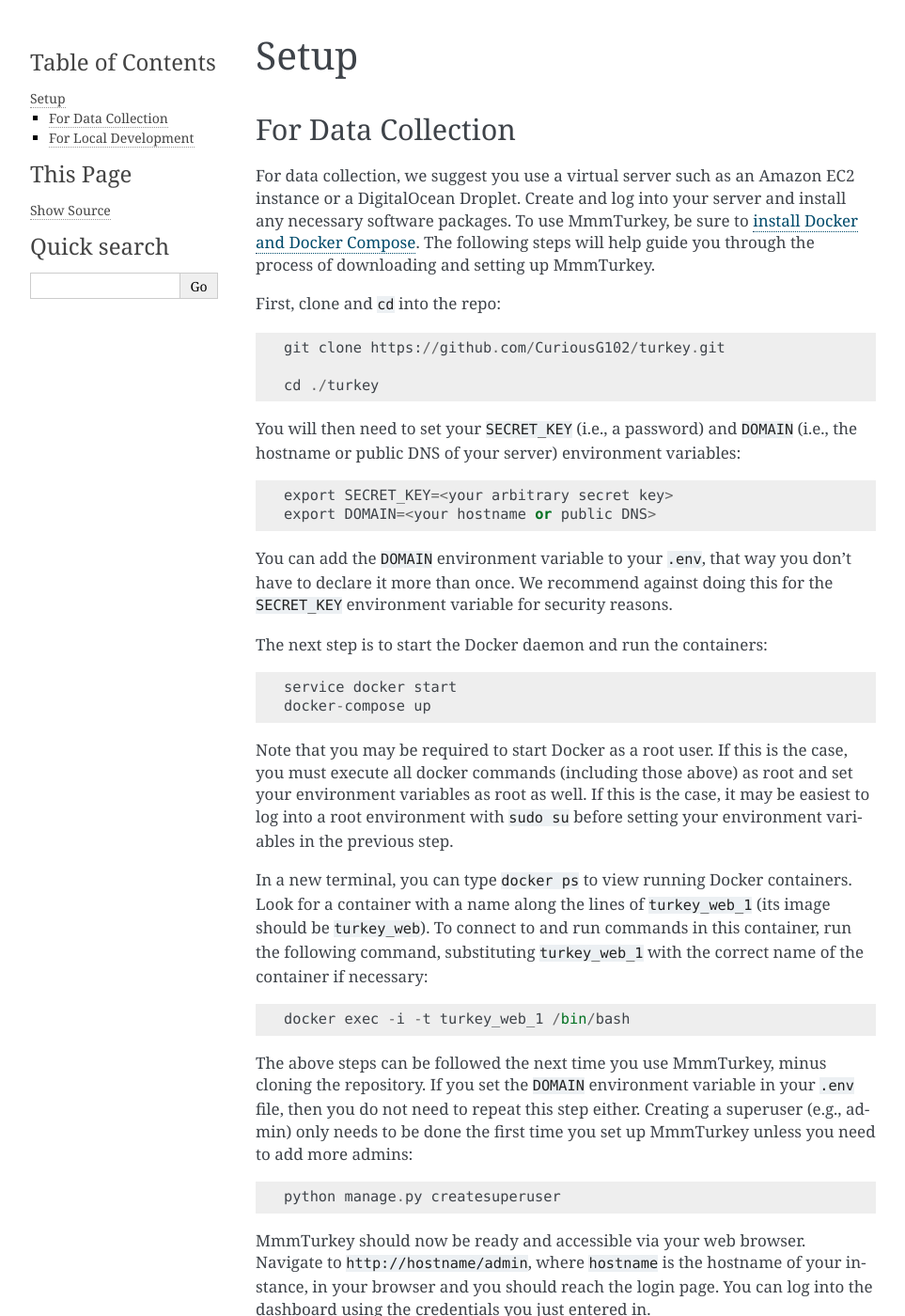
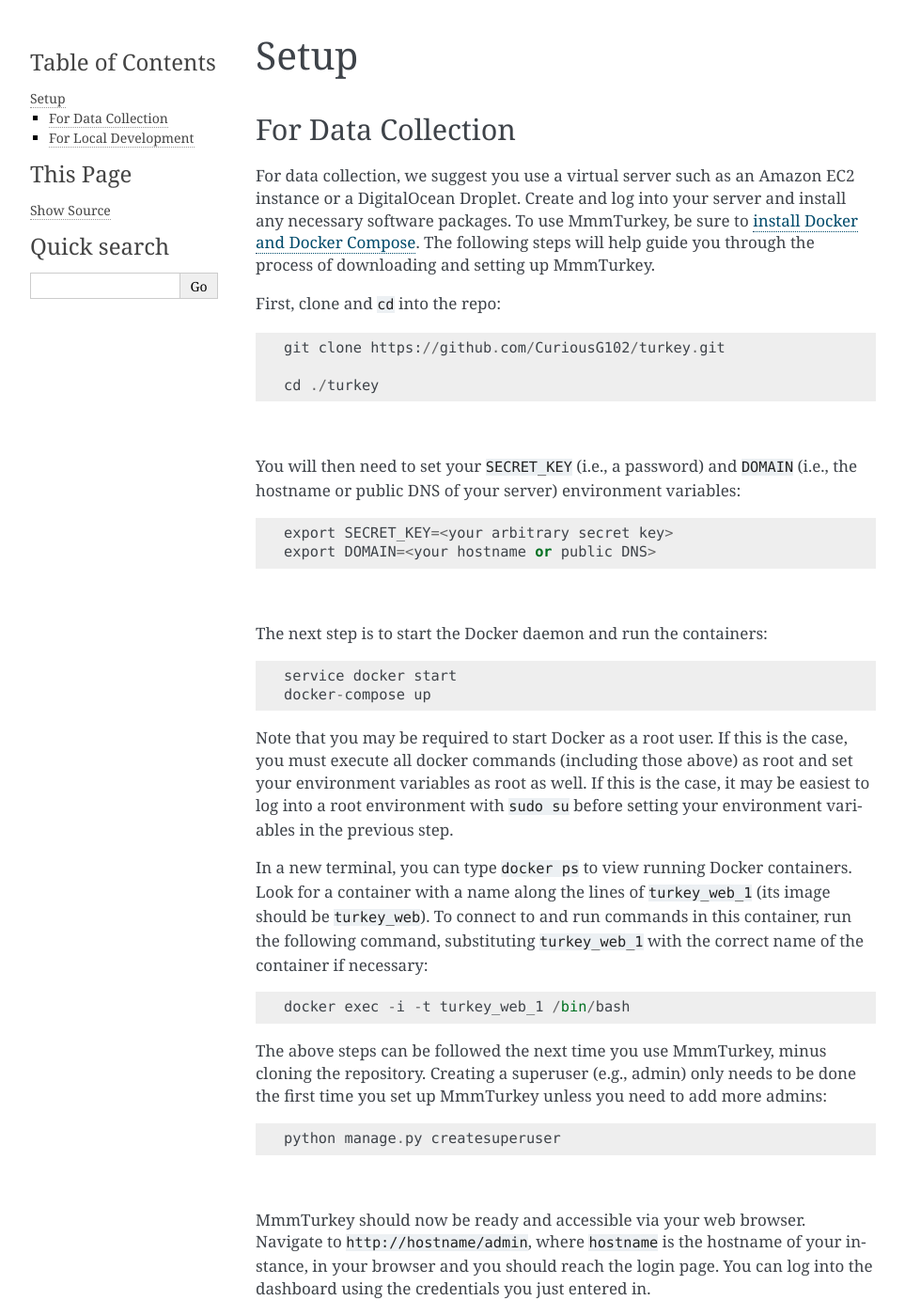
Before and after one commit to CuriousG102/turkey, a Sphinx documentation site: the page built from web/turkey/docs/source/setup.rst, in a window 1280 px wide and 1400 px high. Shown: the whole window at 94% size, without its empty margins (148-1111 px from the left). Built offline with Sphinx 7.4.7, drawn with Linux system fonts in a browser that asks for light colours; pages that are not in the unit, such as notebooks, are missing from menus.

Commit message:
removing suggestions to add DOMAIN to .env

```diff
--- a/web/turkey/docs/source/setup.rst
+++ b/web/turkey/docs/source/setup.rst
@@ -11,14 +11,13 @@
 
     cd ./turkey
 
-
+|
 You will then need to set your ``SECRET_KEY`` (i.e., a password) and ``DOMAIN`` (i.e., the hostname or public DNS of your server) environment variables::
 
     export SECRET_KEY=<your arbitrary secret key>
     export DOMAIN=<your hostname or public DNS>
 
-You can add the ``DOMAIN`` environment variable to your ``.env``, that way you don't have to declare it more than once. We recommend against doing this for the ``SECRET_KEY`` environment variable for security reasons.
-
+|
 The next step is to start the Docker daemon and run the containers::
 
     service docker start
@@ -31,11 +30,11 @@
     docker exec -i -t turkey_web_1 /bin/bash
 
 
-The above steps can be followed the next time you use MmmTurkey, minus cloning the repository. If you set the ``DOMAIN`` environment variable in your ``.env`` file, then you do not need to repeat this step either. Creating a superuser (e.g., admin) only needs to be done the first time you set up MmmTurkey unless you need to add more admins::
+The above steps can be followed the next time you use MmmTurkey, minus cloning the repository. Creating a superuser (e.g., admin) only needs to be done the first time you set up MmmTurkey unless you need to add more admins::
 
     python manage.py createsuperuser
 
-
+|
 MmmTurkey should now be ready and accessible via your web browser. Navigate to ``http://hostname/admin``, where ``hostname`` is the hostname of your instance, in your browser and you should reach the login page. You can log into the dashboard using the credentials you just entered in.
 
 You will be prompted for your email address, a username, and a password. Once you have finished, you can then log in to the MmmTurkey dashboard in your browser using your credentials. The setup should then be complete. You are now free to `create new tasks <taskcreation.html>`_ or `view or export data <data.html>`_ for previous tasks if you have already created some.
@@ -51,7 +50,7 @@
 
     cd ./turkey/
 
-
+|
 Once you have ``virtualenv`` installed, you can run these commands to create, setup, and start your virtual environment::
 
     virtualenv venv
@@ -63,6 +62,7 @@
 
 It is possible that you will need to install several other packages before running ``pip install``. If you encounter an error, please refer to `this issue <https://github.com/CuriousG102/turkey/issues/53>`_ for further instructions.
 
+|
 The following steps are for starting the server to view and test the framework::
 
     export DEBUG=1
@@ -70,12 +70,12 @@
     service docker start
     docker-compose up
 
-
+|
 In a new terminal, you can type ``docker ps`` to view running Docker containers. Look for a container with a name along the lines of ``turkey_web_1`` (its image should be ``turkey_web``). To connect to and run commands in this container, run the following command, substituting ``turkey_web_1`` with the correct name of the container if necessary::
 
     docker exec -i -t turkey_web_1 /bin/bash
 
-
+|
 The above steps can be followed the next time you work on MmmTurkey, minus cloning the repository and creating and setting up the virtual environment. Creating a superuser (e.g., admin) only needs to be done the first time you set up MmmTurkey unless you need to add more admins::
 
     python manage.py createsuperuser
```
